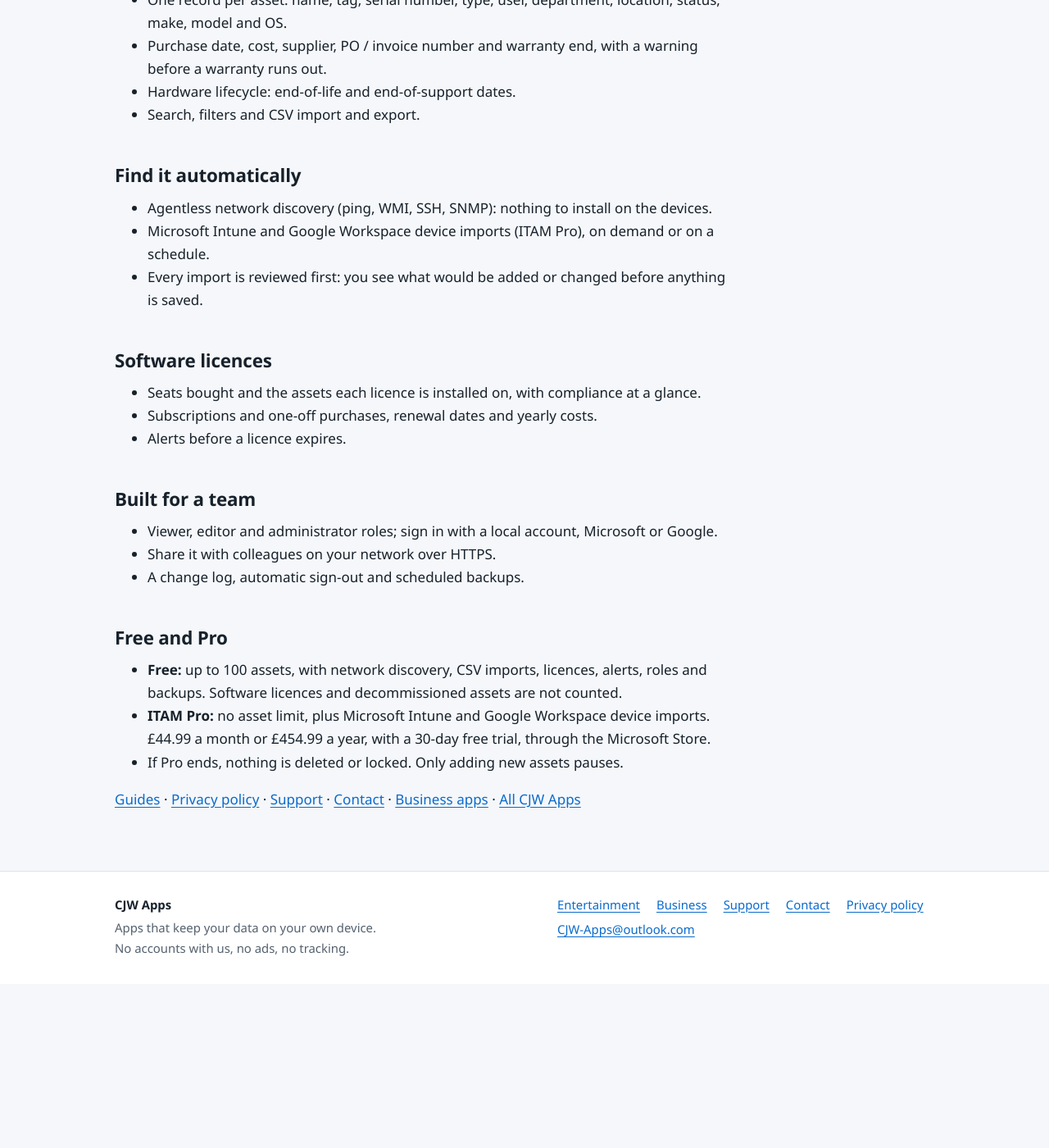
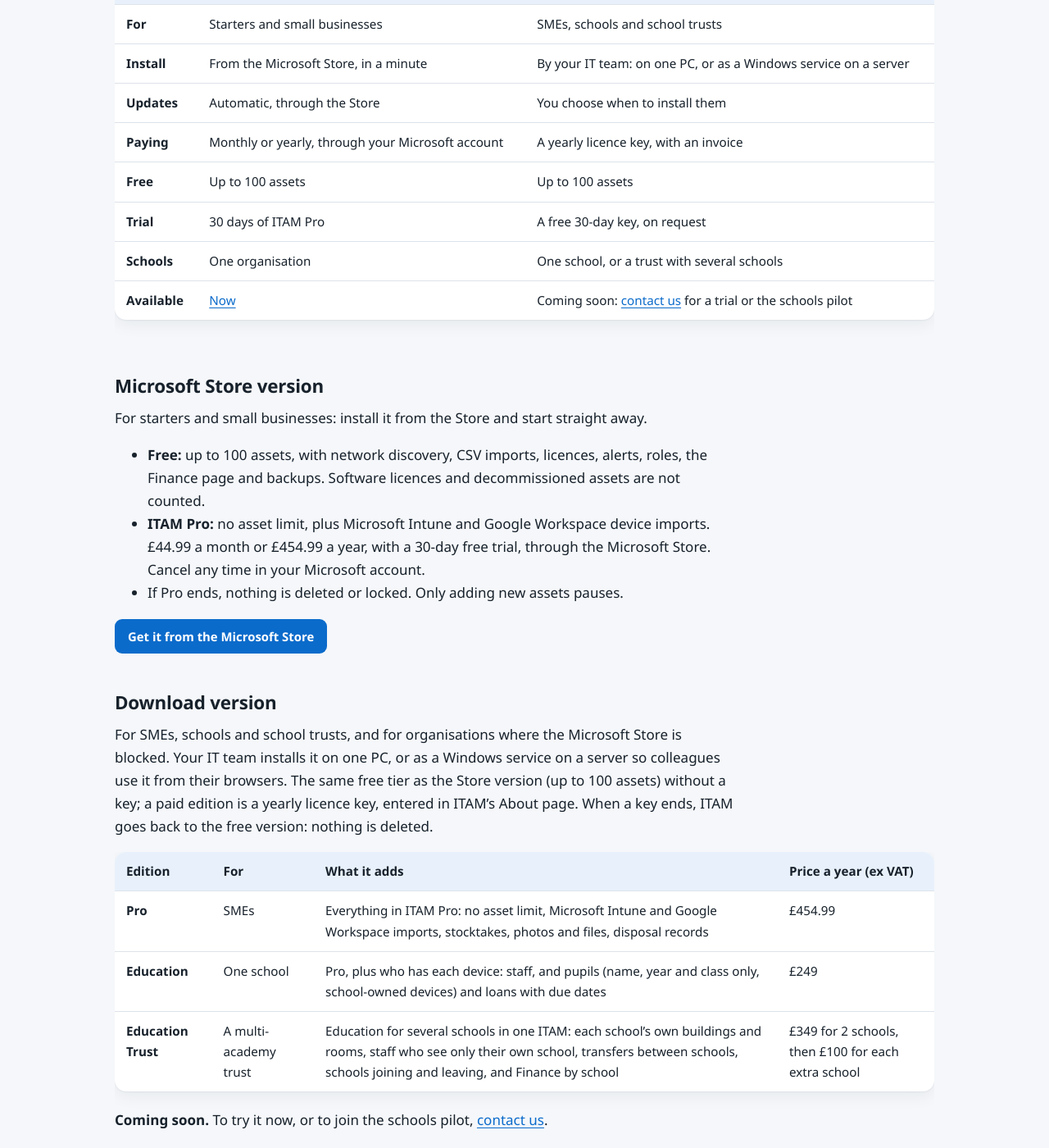
Before and after one commit to cjw-code71/cjw-apps, a Jekyll site: the page built from itam/index.md, in a window 1280 px wide and 1400 px high, scrolled down 507 px. Shown: the whole window at 82% size. Built offline with Jekyll 4.4.1, drawn with Linux system fonts in a browser that asks for light colours; before the commit the page ends 1707 px from its top, so only the background shows below that; some of the changed text lies outside the part shown.

Commit message:
ITAM: separate Microsoft Store version (starters, small businesses) and Download version (SMEs, schools, trusts) with editions and prices; Store link now live
Co-Authored-By: Claude Opus 5.5 <noreply@anthropic.com>

```diff
--- a/itam/index.md
+++ b/itam/index.md
@@ -1,22 +1,79 @@
 ---
 title: CJW-Apps ITAM - IT Asset Management (ITAM) software for Windows
-description: CJW-Apps ITAM is IT asset management (ITAM) software for Windows that keeps your hardware and software licence register on your own PC. Free for up to 100 assets.
+description: CJW-Apps ITAM is IT asset management (ITAM) software for Windows that keeps your hardware and software licence register on your own PC. Microsoft Store version for small businesses, free for up to 100 assets; Download version for SMEs, schools and trusts.
 ---
 
 # <img class="title-icon app-icon plain" src="../assets/icons/itam.png" alt="" width="60" height="60">CJW-Apps ITAM
 
 IT Asset Management that stays on your own PC. A register of your
-hardware and software licences for small and growing organisations, on
-**Windows**. No account with us, no cloud of ours: your inventory is
-stored locally.
+hardware and software licences on **Windows**. No account with us, no
+cloud of ours: your inventory is stored locally.
 
-**Get it:** Microsoft Store (Windows): coming soon ·
-Direct Download and purchase, for organisations where the Microsoft Store is blocked: coming soon
+**Two versions:** the [Microsoft Store version](#microsoft-store-version)
+for starters and small businesses, and the [Download version](#download-version)
+for SMEs, schools and school trusts.
 
 **Guides:** [Getting Started](guides/01-Getting-Started.html) ·
 [Installation & Configuration](guides/02-Installation-and-Configuration.html) ·
 [User Guide](guides/03-User-Guide.html) · [Troubleshooting](guides/04-Troubleshooting.html) ·
 [Network ports and firewalls](guides/02-Installation-and-Configuration.html#network-ports-and-protocols)
+
+## Which version?
+
+<div class="table-scroll" markdown="1">
+
+| | Microsoft Store version | Download version |
+|---|---|---|
+| **For** | Starters and small businesses | SMEs, schools and school trusts |
+| **Install** | From the Microsoft Store, in a minute | By your IT team: on one PC, or as a Windows service on a server |
+| **Updates** | Automatic, through the Store | You choose when to install them |
+| **Paying** | Monthly or yearly, through your Microsoft account | A yearly licence key, with an invoice |
+| **Free** | Up to 100 assets | Up to 100 assets |
+| **Trial** | 30 days of ITAM Pro | A free 30-day key, on request |
+| **Schools** | One organisation | One school, or a trust with several schools |
+| **Available** | [Now](https://apps.microsoft.com/detail/9N828LN3WS8V) | Coming soon: [contact us](../contact.html) for a trial or the schools pilot |
+
+</div>
+
+## Microsoft Store version
+
+For starters and small businesses: install it from the Store and start
+straight away.
+
+- **Free:** up to 100 assets, with network discovery, CSV imports,
+  licences, alerts, roles, the Finance page and backups. Software
+  licences and decommissioned assets are not counted.
+- **ITAM Pro:** no asset limit, plus Microsoft Intune and Google
+  Workspace device imports. £44.99 a month or £454.99 a year, with a
+  30-day free trial, through the Microsoft Store. Cancel any time in your
+  Microsoft account.
+- If Pro ends, nothing is deleted or locked. Only adding new assets
+  pauses.
+
+<p><a class="btn" href="https://apps.microsoft.com/detail/9N828LN3WS8V">Get it from the Microsoft Store</a></p>
+
+## Download version
+
+For SMEs, schools and school trusts, and for organisations where the
+Microsoft Store is blocked. Your IT team installs it on one PC, or as a
+Windows service on a server so colleagues use it from their browsers.
+The same free tier as the Store version (up to 100 assets) without a
+key; a paid edition is a yearly licence key, entered in ITAM's About
+page. When a key ends, ITAM goes back to the free version: nothing is
+deleted.
+
+<div class="table-scroll" markdown="1">
+
+| Edition | For | What it adds | Price a year (ex VAT) |
+|---|---|---|---|
+| **Pro** | SMEs | Everything in ITAM Pro: no asset limit, Microsoft Intune and Google Workspace imports, stocktakes, photos and files, disposal records | £454.99 |
+| **Education** | One school | Pro, plus who has each device: staff, and pupils (name, year and class only, school-owned devices) and loans with due dates | £249 |
+| **Education Trust** | A multi-academy trust | Education for several schools in one ITAM: each school's own buildings and rooms, staff who see only their own school, transfers between schools, schools joining and leaving, and Finance by school | £349 for 2 schools, then £100 for each extra school |
+
+</div>
+
+**Coming soon.** To try it now, or to join the schools pilot, [contact
+us](../contact.html).
 
 ## Know what you have
 
```
Also changed, not shown: other parts of itam/index.md (+0 -11 lines), business/index.md (+30 -7 lines).
